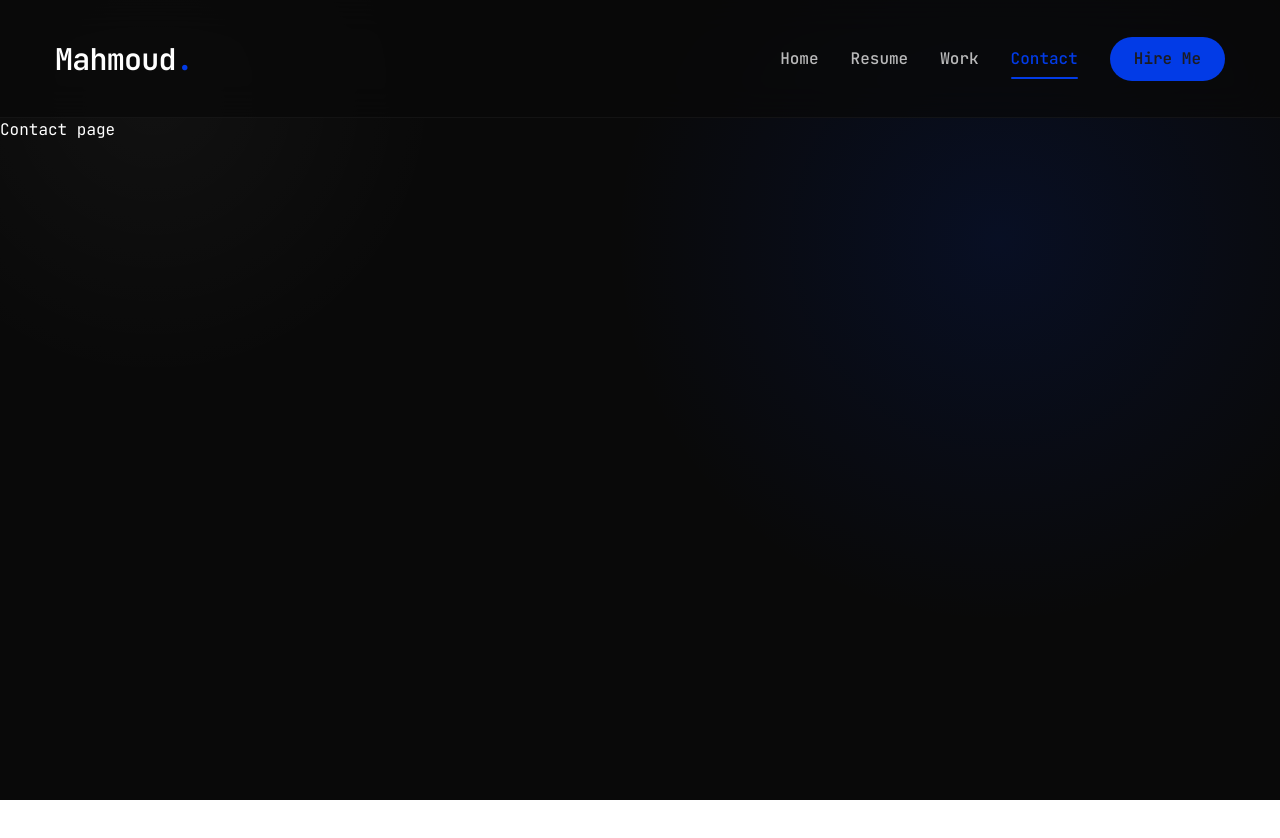
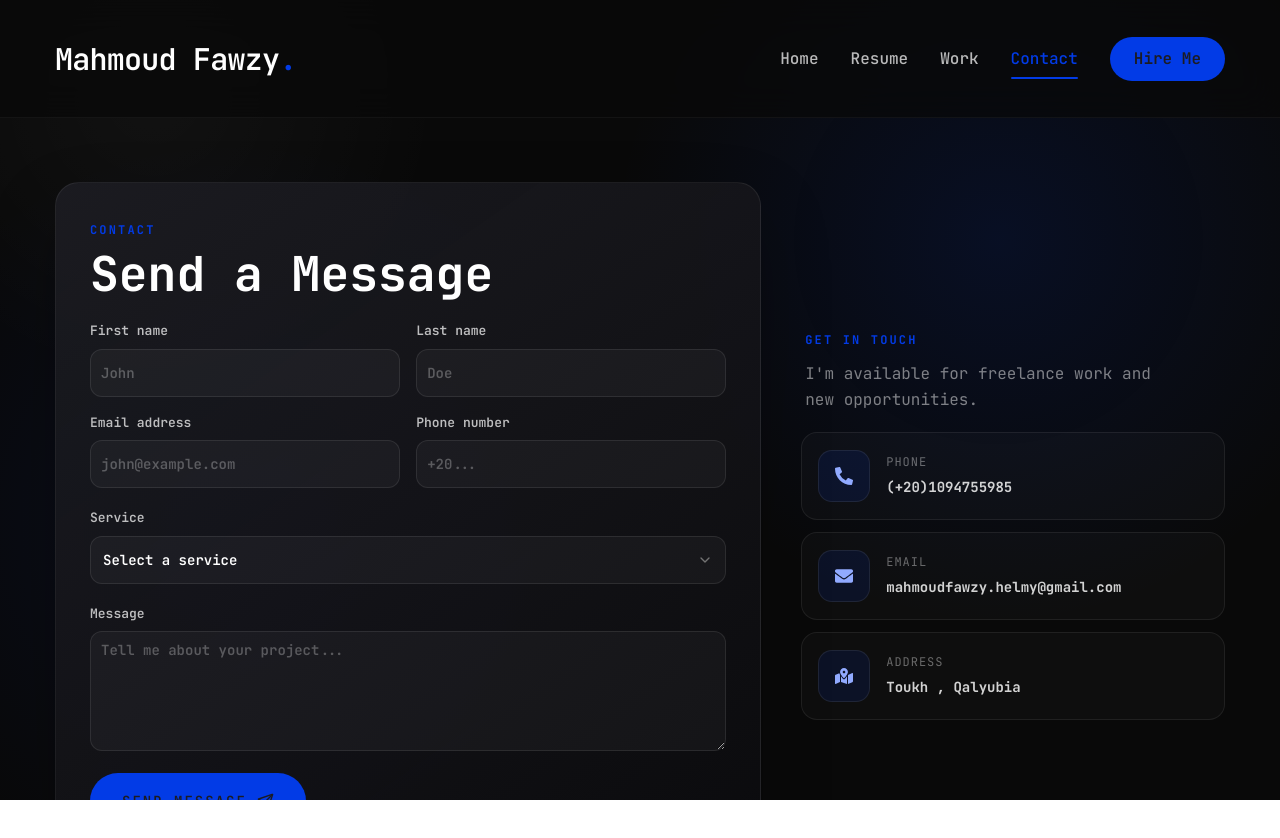
Before and after one commit to MahmoudFawzyHelmy/mahmoud-portfolio, a Next.js app: page /contact in a window 1280 px wide. Shown: the top 838 px of the page. Before the commit the page ends 800 px from the top, so only its background shows below. Built offline with nearby package versions, Linux system fonts and the light colour scheme.

Commit message:
finished the contact section

```diff
--- a/app/contact/page.jsx
+++ b/app/contact/page.jsx
@@ -1,3 +1,140 @@
+"use client";
+
+import { Button } from "@/components/ui/button";
+import { Input } from "@/components/ui/input";
+import { Textarea } from "@/components/ui/textarea";
+import {
+  Select,
+  SelectContent,
+  SelectItem,
+  SelectTrigger,
+  SelectValue,
+} from "@/components/ui/select";
+import { FaPhoneAlt, FaEnvelope, FaMapMarkedAlt } from "react-icons/fa";
+import { LuSend } from "react-icons/lu";
+import { motion } from "framer-motion";
+
+const info = [
+  {
+    icon: <FaPhoneAlt />,
+    title: "Phone",
+    description: "(+20)1094755985",
+    href: "tel:+201094755985",
+  },
+  {
+    icon: <FaEnvelope />,
+    title: "Email",
+    description: "mahmoudfawzy.helmy@gmail.com",
+    href: "mailto:mahmoudfawzy.helmy@gmail.com",
+  },
+  {
+    icon: <FaMapMarkedAlt />,
+    title: "Address",
+    description: "Toukh , Qalyubia",
+    href: "https://maps.google.com/?q=Toukh,Qalyubia,Egypt",
+  },
+];
+
 export default function Contact() {
-    return <div>Contact page</div>
+  return (
+    <motion.section
+      initial={{ opacity: 0 }}
+      animate={{
+        opacity: 1,
+        transition: { delay: 2.4, duration: 0.4, ease: "easeInOut" },
+      }}
+      className="contact-section flex min-h-[calc(100vh-118px)] items-center py-12 xl:py-16"
+    >
+      <div className="container mx-auto">
+        <div className="contact-grid grid gap-8 xl:grid-cols-[minmax(0,1.25fr)_minmax(300px,.75fr)] xl:gap-10">
+          <div className="contact-form-wrap">
+            <form action="" className="contact-form">
+              <div className="contact-heading">
+                <span>Contact</span>
+                <h1>Send a Message</h1>
+              </div>
+
+              <div className="grid gap-4 sm:grid-cols-2">
+                <label className="contact-field">
+                  <span>First name</span>
+                  <Input name="firstName" placeholder="John" />
+                </label>
+                <label className="contact-field">
+                  <span>Last name</span>
+                  <Input name="lastName" placeholder="Doe" />
+                </label>
+                <label className="contact-field">
+                  <span>Email address</span>
+                  <Input
+                    name="email"
+                    type="email"
+                    placeholder="john@example.com"
+                  />
+                </label>
+                <label className="contact-field">
+                  <span>Phone number</span>
+                  <Input name="phone" type="tel" placeholder="+20..." />
+                </label>
+              </div>
+
+              <label className="contact-field">
+                <span>Service</span>
+                <Select>
+                  <SelectTrigger className="contact-select">
+                    <SelectValue placeholder="Select a service" />
+                  </SelectTrigger>
+                  <SelectContent>
+                    <SelectItem value="web">Web Development</SelectItem>
+                    <SelectItem value="fullstack">
+                      Full-Stack Application
+                    </SelectItem>
+                  </SelectContent>
+                </Select>
+              </label>
+
+              <label className="contact-field">
+                <span>Message</span>
+                <Textarea
+                  name="message"
+                  className="contact-message"
+                  placeholder="Tell me about your project..."
+                />
+              </label>
+
+              <Button type="submit" size="lg" className="contact-submit">
+                Send message
+                <LuSend />
+              </Button>
+            </form>
+          </div>
+
+          <aside className="contact-aside">
+            <div className="contact-aside-heading">
+              <span>Get in touch</span>
+              <p>
+                I&apos;m available for freelance work and new opportunities.
+              </p>
+            </div>
+            <div className="contact-info-list">
+              {info.map((item) => (
+                <a
+                  key={item.title}
+                  href={item.href}
+                  target={item.title === "Address" ? "_blank" : undefined}
+                  rel={item.title === "Address" ? "noreferrer" : undefined}
+                  className="contact-info-card"
+                >
+                  <span className="contact-info-icon">{item.icon}</span>
+                  <span>
+                    <small>{item.title}</small>
+                    <strong>{item.description}</strong>
+                  </span>
+                </a>
+              ))}
+            </div>
+          </aside>
+        </div>
+      </div>
+    </motion.section>
+  );
 }
--- a/app/globals.css
+++ b/app/globals.css
@@ -530,6 +530,179 @@ body {
   50% { transform: translateY(-10px); }
 }
 
+.contact-section {
+  position: relative;
+  background:
+    radial-gradient(circle at 18% 50%, rgba(2, 59, 230, 0.09), transparent 24rem);
+}
+
+.contact-form-wrap {
+  min-width: 0;
+}
+
+.contact-form {
+  display: flex;
+  flex-direction: column;
+  gap: 20px;
+  border: 1px solid rgba(255, 255, 255, 0.07);
+  border-radius: 24px;
+  background: linear-gradient(145deg, rgba(28, 28, 34, 0.92), rgba(12, 12, 15, 0.82));
+  box-shadow: 0 30px 70px rgba(0, 0, 0, 0.24);
+  padding: 34px;
+}
+
+.contact-heading {
+  margin-bottom: 2px;
+}
+
+.contact-heading > span,
+.contact-aside-heading span {
+  color: var(--accent);
+  font-size: 12px;
+  font-weight: 700;
+  letter-spacing: 0.18em;
+  text-transform: uppercase;
+}
+
+.contact-heading h1 {
+  margin-top: 8px;
+  color: white;
+  font-size: clamp(32px, 4vw, 48px);
+  line-height: 1.05;
+  font-weight: 700;
+}
+
+.contact-field {
+  display: flex;
+  min-width: 0;
+  flex-direction: column;
+  gap: 8px;
+  color: rgba(255, 255, 255, 0.72);
+  font-size: 13px;
+  font-weight: 600;
+}
+
+.contact-field > input,
+.contact-field > textarea,
+.contact-select {
+  width: 100% !important;
+  height: 48px !important;
+  border-color: rgba(255, 255, 255, 0.09) !important;
+  border-radius: 12px !important;
+  background: rgba(255, 255, 255, 0.035) !important;
+  color: white !important;
+  font-size: 14px;
+  transition: 220ms ease;
+}
+
+.contact-field > input::placeholder,
+.contact-field > textarea::placeholder {
+  color: rgba(255, 255, 255, 0.28);
+}
+
+.contact-field > input:focus,
+.contact-field > textarea:focus,
+.contact-select:focus-visible {
+  border-color: var(--accent) !important;
+  box-shadow: 0 0 0 3px rgba(2, 59, 230, 0.12) !important;
+}
+
+.contact-select {
+  justify-content: space-between;
+  padding-inline: 12px;
+}
+
+.contact-message {
+  min-height: 120px !important;
+  resize: vertical;
+}
+
+.contact-submit {
+  width: fit-content;
+  gap: 10px;
+  margin-top: 2px;
+}
+
+.contact-submit svg {
+  width: 17px;
+  height: 17px;
+}
+
+.contact-aside {
+  display: flex;
+  flex-direction: column;
+  justify-content: center;
+  padding: 18px 0;
+}
+
+.contact-aside-heading {
+  margin-bottom: 18px;
+  padding: 0 4px;
+}
+
+.contact-aside-heading p {
+  max-width: 360px;
+  margin-top: 10px;
+  color: rgba(255, 255, 255, 0.48);
+  line-height: 1.65;
+}
+
+.contact-info-list {
+  display: grid;
+  gap: 12px;
+}
+
+.contact-info-card {
+  display: flex;
+  min-height: 88px;
+  align-items: center;
+  gap: 16px;
+  border: 1px solid rgba(255, 255, 255, 0.07);
+  border-radius: 16px;
+  background: rgba(255, 255, 255, 0.025);
+  padding: 16px;
+  text-decoration: none;
+  transition: 220ms ease;
+}
+
+.contact-info-card:hover {
+  border-color: rgba(2, 59, 230, 0.58);
+  background: rgba(2, 59, 230, 0.055);
+  transform: translateX(4px);
+}
+
+.contact-info-icon {
+  width: 52px;
+  height: 52px;
+  display: grid;
+  flex-shrink: 0;
+  place-items: center;
+  border: 1px solid rgba(255, 255, 255, 0.08);
+  border-radius: 14px;
+  background: rgba(2, 59, 230, 0.11);
+  color: #91aaff;
+  font-size: 18px;
+}
+
+.contact-info-card small,
+.contact-info-card strong {
+  display: block;
+}
+
+.contact-info-card small {
+  color: rgba(255, 255, 255, 0.38);
+  font-size: 12px;
+  text-transform: uppercase;
+  letter-spacing: 0.08em;
+}
+
+.contact-info-card strong {
+  margin-top: 6px;
+  color: rgba(255, 255, 255, 0.82);
+  font-size: 14px;
+  overflow-wrap: anywhere;
+}
+
 .work-section {
   position: relative;
   background:
@@ -772,7 +945,38 @@ body {
   }
 }
 
+@media (max-width: 1199px) {
+  .contact-section {
+    min-height: calc(100vh - 96px);
+  }
+}
+
 @media (max-width: 639px) {
+  .contact-section {
+    align-items: flex-start;
+  }
+
+  .contact-form {
+    border-radius: 18px;
+    padding: 24px 18px;
+  }
+
+  .contact-heading h1 {
+    font-size: 32px;
+  }
+
+  .contact-submit {
+    width: 100%;
+  }
+
+  .contact-aside {
+    padding-top: 4px;
+  }
+
+  .contact-info-card {
+    min-height: 82px;
+  }
+
   .work-section {
     align-items: flex-start;
   }
--- a/components/Header.jsx
+++ b/components/Header.jsx
@@ -8,7 +8,7 @@ export default function Header() {
       <div className="container mx-auto flex justify-between items-center">
         <Link href="/" aria-label="Go to homepage">
           <h1 className="text-3xl font-semibold tracking-tight">
-            Mahmoud<span className="text-accent">.</span>
+            Mahmoud Fawzy<span className="text-accent">.</span>
           </h1>
         </Link>
 
--- /dev/null
+++ b/components/ui/input.jsx
@@ -0,0 +1,23 @@
+import * as React from "react"
+import { Input as InputPrimitive } from "@base-ui/react/input"
+import { cn } from "cn"
+
+function Input({
+  className,
+  type,
+  ...props
+}) {
+  return (
+    <InputPrimitive
+      type={type}
+      data-slot="input"
+      className={cn(
+        "h-8 w-full min-w-0 rounded-lg border border-input bg-transparent px-2.5 py-1 text-base transition-colors outline-none file:inline-flex file:h-6 file:border-0 file:bg-transparent file:text-sm file:font-medium file:text-foreground placeholder:text-muted-foreground focus-visible:border-ring focus-visible:ring-3 focus-visible:ring-ring/50 disabled:pointer-events-none disabled:cursor-not-allowed disabled:bg-input/50 disabled:opacity-50 aria-invalid:border-destructive aria-invalid:ring-3 aria-invalid:ring-destructive/20 md:text-sm dark:bg-input/30 dark:disabled:bg-input/80 dark:aria-invalid:border-destructive/50 dark:aria-invalid:ring-destructive/40",
+        className
+      )}
+      {...props}
+    />
+  )
+}
+
+export { Input }
```
